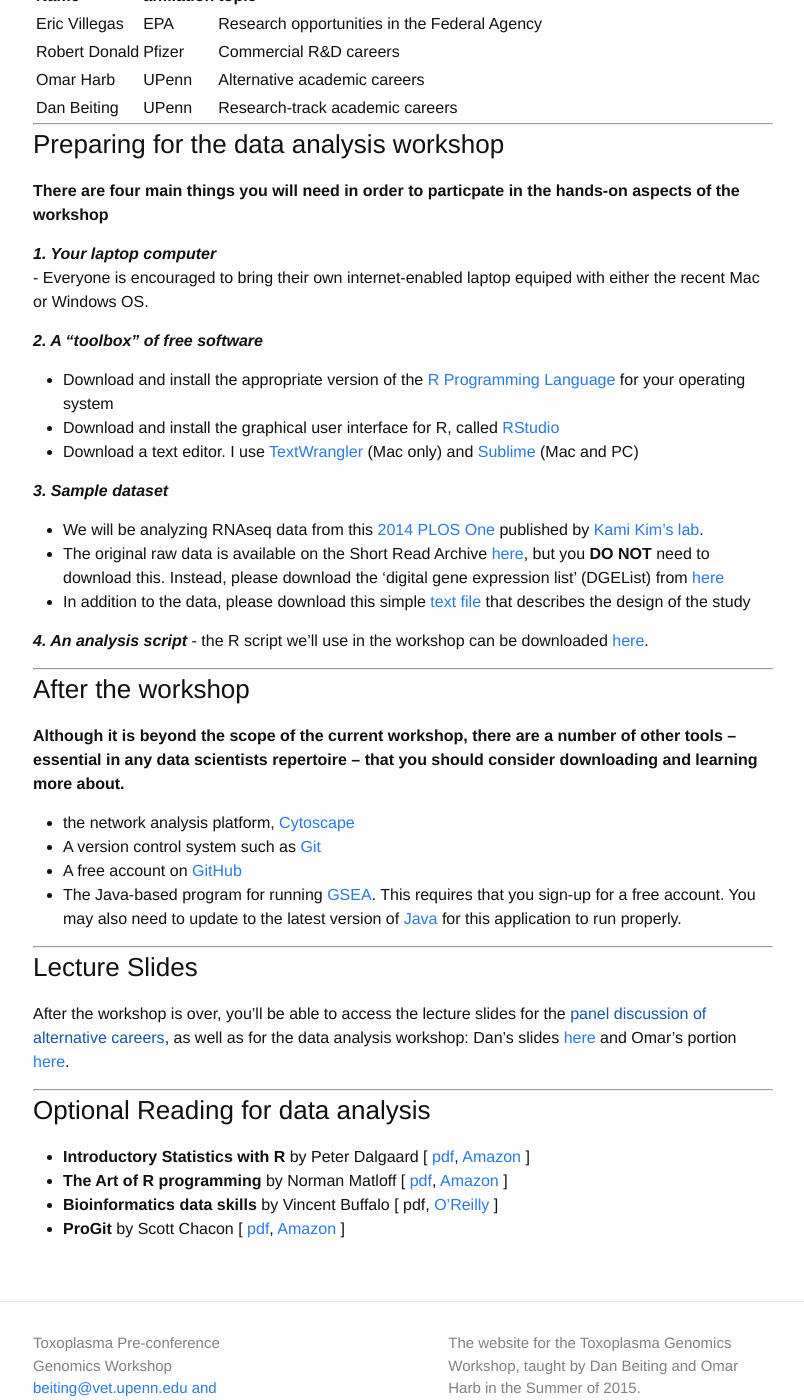
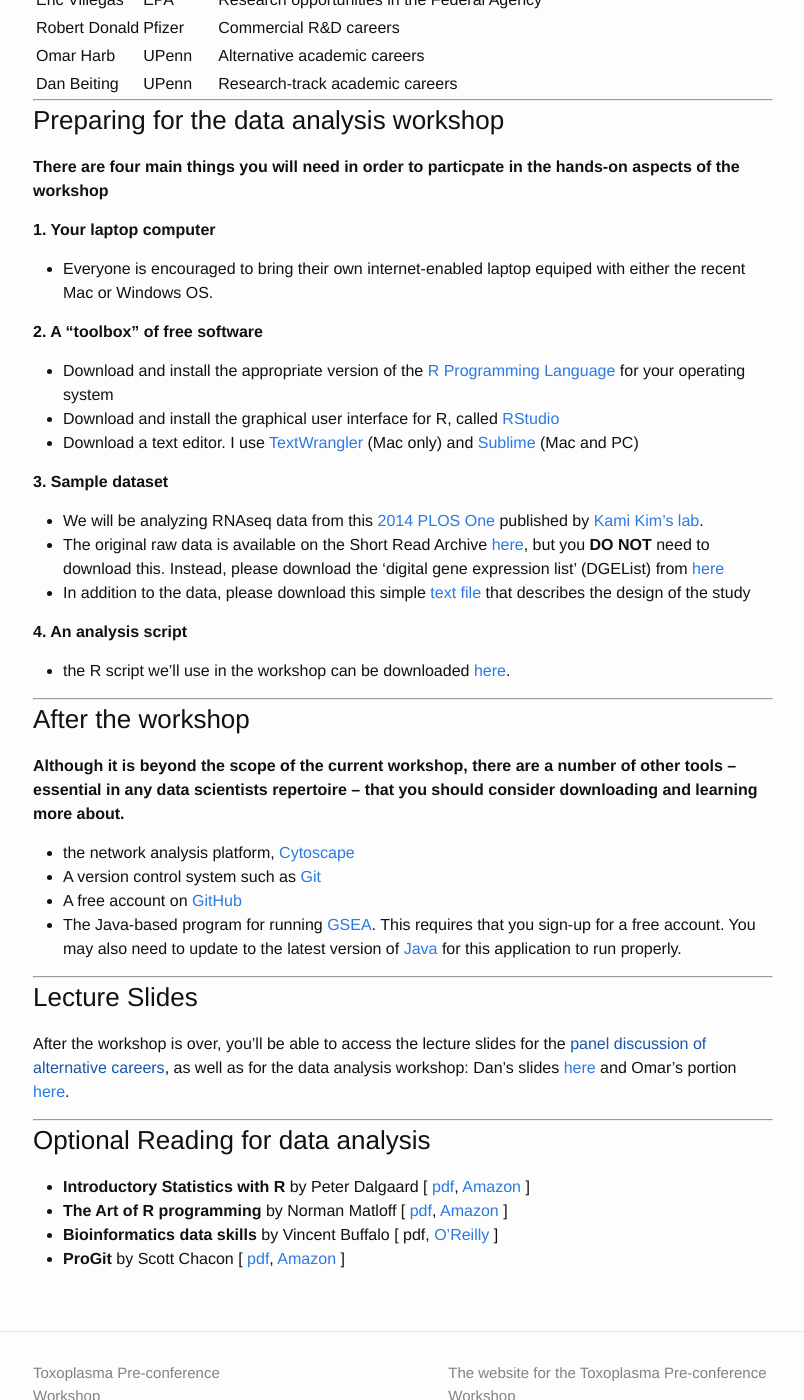
Before and after one commit to ToxoGenomicsWorkshop/ToxoGenomicsWorkshop.github.io, a Jekyll site: the page built from index.md, in a window 1280 px wide and 1400 px high, scrolled down 1352 px. Shown: the whole window, without its empty margins (237-1041 px from the left). Built offline with Jekyll 4.4.1, drawn with Linux system fonts in a browser that asks for light colours; some of the changed text lies outside the part shown.

Commit message:
updated site

```diff
--- a/_config.yml
+++ b/_config.yml
@@ -1,8 +1,8 @@
 # Site settings
-title: Toxoplasma Pre-conference Genomics Workshop
+title: Toxoplasma Pre-conference Workshop
 email: beiting@vet.upenn.edu and oharb@sas.upenn.edu
 description: > # this means to ignore newlines until "baseurl:"
-  The website for the Toxoplasma Genomics Workshop, taught by Dan Beiting and Omar Harb in the Summer of 2015.
+  The website for the Toxoplasma Pre-conference Workshop
 baseurl: "" # the subpath of your site, e.g. /blog/
 url: "http://ToxoGenomicsWorkshop.github.io" # the base hostname & protocol for your site
 twitter_username:
--- a/index.md
+++ b/index.md
@@ -20,14 +20,14 @@
 
 ### Workshop Schedule
 
-***Tuesday*** - Gettysburg Hotel, Lincoln Bar & Atrium
+**Tuesday** - Gettysburg Hotel, Lincoln Bar & Atrium
 
 Time	|	Description	|
 :------:|:--------
-7:00pm - whenever	|	Informal introductions & discussions (food and drink courtesy of the Burroughs Wellcome Fund)<br/>
+7:00pm	|	Informal introductions & discussions (food and drink courtesy of the Burroughs Wellcome Fund)<br/>
 
 
-***Wednesday*** - Gettysburg College, Science Center 200
+**Wednesday** - Gettysburg College, Science Center 200
 
 Time	|	Description	|
 :------:|:--------
@@ -62,28 +62,32 @@
 
 **There are four main things you will need in order to particpate in the hands-on aspects of the workshop**
 
-***1. Your laptop computer***<br/> - Everyone is encouraged to bring their own internet-enabled laptop equiped with either the recent Mac or Windows OS.
+**1. Your laptop computer**<br/>
 
-***2. A "toolbox" of free software***<br/>
+* Everyone is encouraged to bring their own internet-enabled laptop equiped with either the recent Mac or Windows OS.
+
+**2. A "toolbox" of free software**<br/>
 
 * Download and install the appropriate version of the [R Programming Language](http://lib.stat.cmu.edu/R/CRAN/) for your operating system
 * Download and install the graphical user interface for R, called [RStudio](http://www.rstudio.com/products/rstudio/download/)
 * Download a text editor. I use [TextWrangler](http://www.barebones.com/products/textwrangler/) (Mac only) and [Sublime](http://www.sublimetext.com/) (Mac and PC)
 
 
-***3. Sample dataset***<br/>
+**3. Sample dataset**<br/>
 
 * We will be analyzing RNAseq data from this [2014 PLOS One](http://journals.plos.org/plosone/article?id=10.1371/journal.pone.0111297) published by [Kami Kim's lab](http://www.einstein.yu.edu/faculty/4972/kami-kim/).
 * The original raw data is available on the Short Read Archive [here](http://www.ebi.ac.uk/ena/data/view/SRP045423), but you __DO NOT__ need to download this.  Instead, please download the 'digital gene expression list' (DGEList) from [here](materials/DGEList)
 * In addition to the data, please download this simple [text file](materials/studyDesign.txt) that describes the design of the study
 
-***4. An analysis script*** - the R script we'll use in the workshop can be downloaded [here](materials/Toxo_RNAseq_analysis.R).
+**4. An analysis script**<br/>
+
+* the R script we'll use in the workshop can be downloaded [here](materials/Toxo_RNAseq_analysis.R).
 
 -----
 
 ### After the workshop
 
-__Although it is beyond the scope of the current workshop, there are a number of other tools -- essential in any data scientists repertoire -- that you should consider downloading and learning more about.__
+**Although it is beyond the scope of the current workshop, there are a number of other tools -- essential in any data scientists repertoire -- that you should consider downloading and learning more about.**
 
 * the network analysis platform, [Cytoscape](http://www.cytoscape.org/)
 * A version control system such as [Git](http://git-scm.com/downloads)
```
